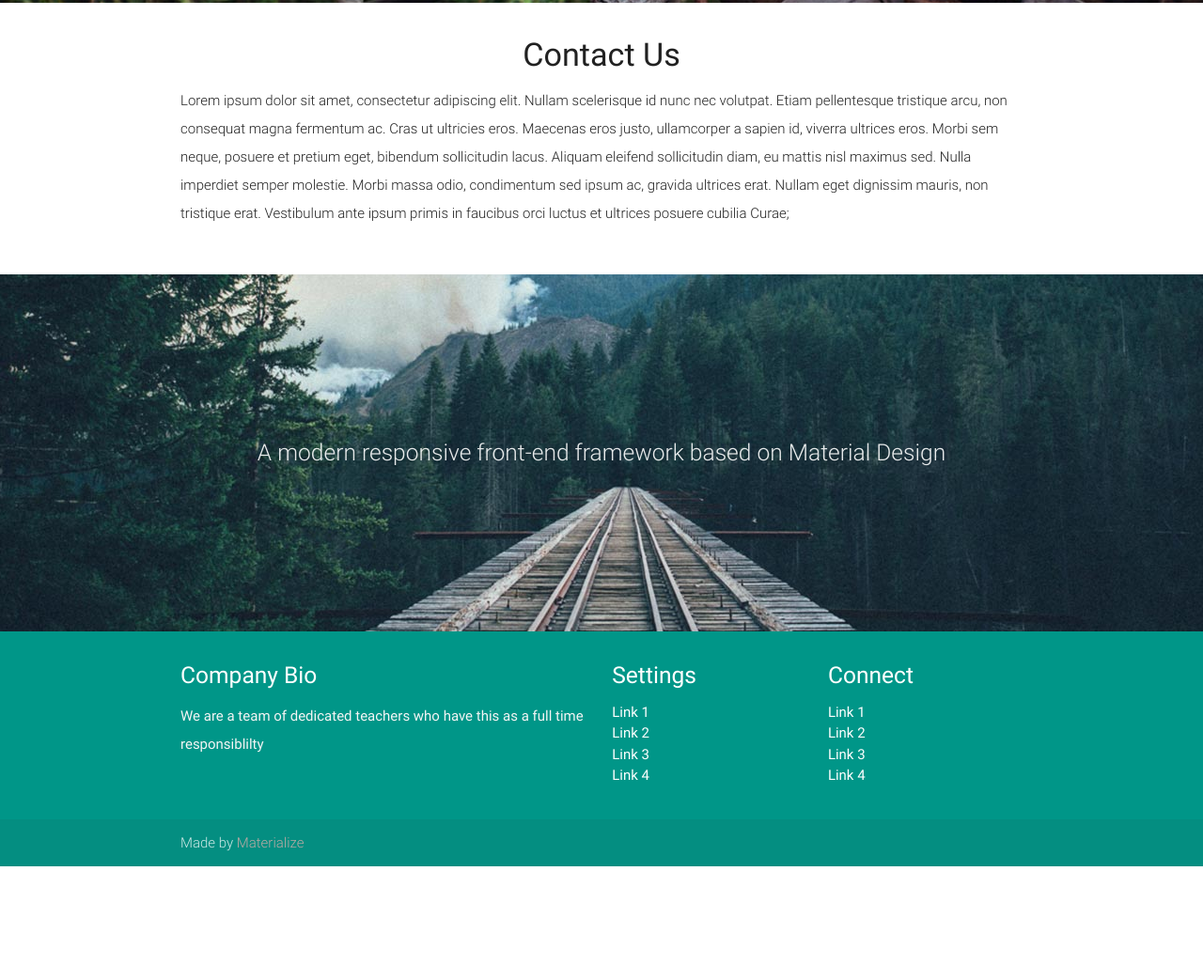
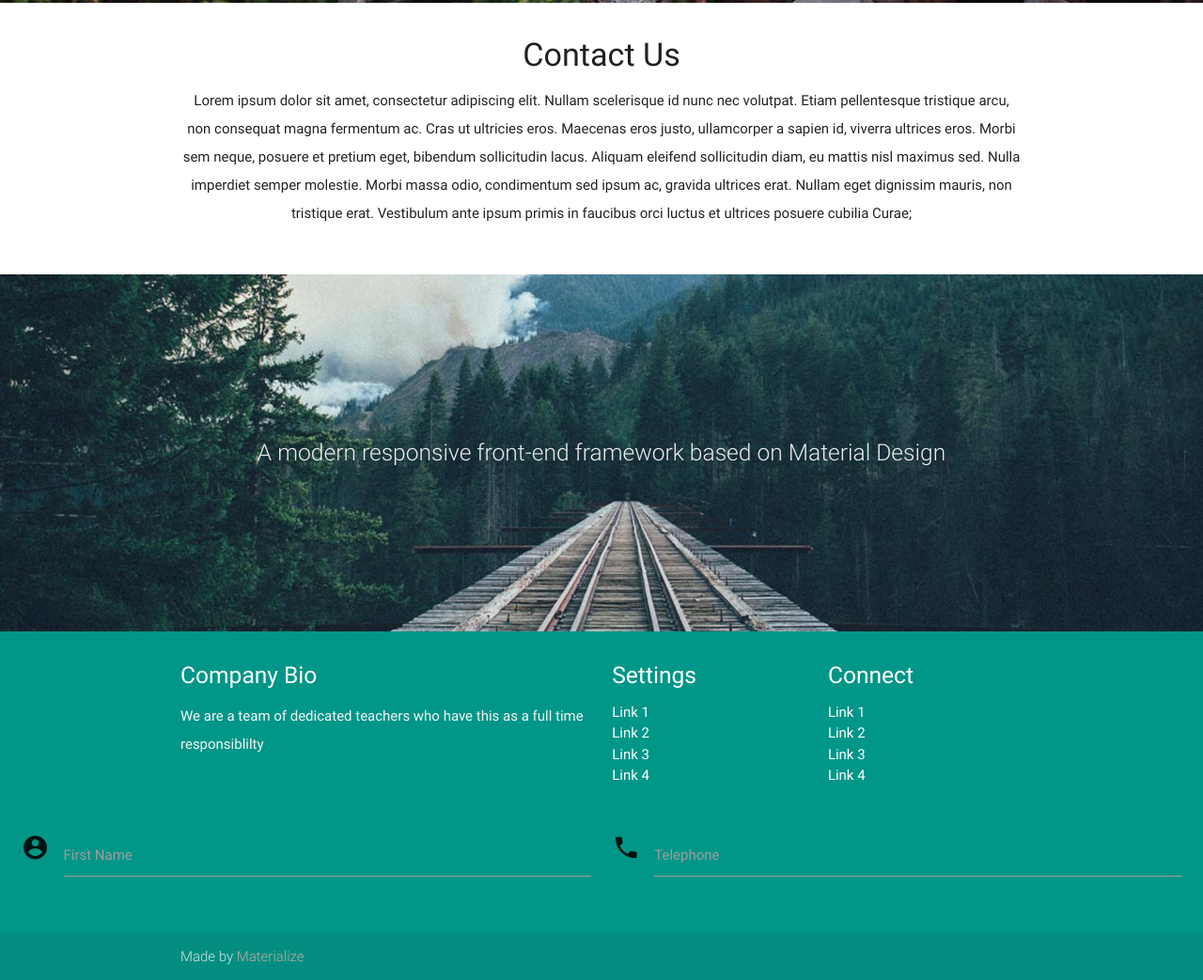
Before and after one commit to jbuzzanco/school-project, a plain HTML site: page index.html in a window 1280 px wide. Shown: the part 1368-2411 px from the top of the page at 94% size. Before the commit the page ends 2290 px from the top, so only its background shows below. Drawn offline with nearby package versions, Linux system fonts and the light colour scheme.

Commit message:
Adds the phone and name elements in form
in order to send an email with formspree,
not yet working,
next will add email body and email url in order to
add formspree to send emails

```diff
--- a/index.html
+++ b/index.html
@@ -100,7 +100,7 @@
         <div class="col s12 center">
           <h3><i class="mdi-content-send brown-text"></i></h3>
           <h4>Contact Us</h4>
-          <p class="left-align light">Lorem ipsum dolor sit amet, consectetur adipiscing elit. Nullam scelerisque id nunc nec volutpat. Etiam pellentesque tristique arcu, non consequat magna fermentum ac. Cras ut ultricies eros. Maecenas eros justo, ullamcorper a sapien id, viverra ultrices eros. Morbi sem neque, posuere et pretium eget, bibendum sollicitudin lacus. Aliquam eleifend sollicitudin diam, eu mattis nisl maximus sed. Nulla imperdiet semper molestie. Morbi massa odio, condimentum sed ipsum ac, gravida ultrices erat. Nullam eget dignissim mauris, non tristique erat. Vestibulum ante ipsum primis in faucibus orci luctus et ultrices posuere cubilia Curae;</p>
+          <p cxlass="left-align light">Lorem ipsum dolor sit amet, consectetur adipiscing elit. Nullam scelerisque id nunc nec volutpat. Etiam pellentesque tristique arcu, non consequat magna fermentum ac. Cras ut ultricies eros. Maecenas eros justo, ullamcorper a sapien id, viverra ultrices eros. Morbi sem neque, posuere et pretium eget, bibendum sollicitudin lacus. Aliquam eleifend sollicitudin diam, eu mattis nisl maximus sed. Nulla imperdiet semper molestie. Morbi massa odio, condimentum sed ipsum ac, gravida ultrices erat. Nullam eget dignissim mauris, non tristique erat. Vestibulum ante ipsum primis in faucibus orci luctus et ultrices posuere cubilia Curae;</p>
         </div>
       </div>
 
@@ -148,6 +148,25 @@
         </div>
       </div>
     </div>
+
+    <div class="row">
+      <form class="col s12">
+        <div class="row">
+          <div class="input-field col s6">
+            <i class="material-icons prefix">account_circle</i>
+            <input id="icon_prefix" type="text" class="validate">
+            <label for="icon_prefix">First Name</label>
+          </div>
+          <div class="input-field col s6">
+            <i class="material-icons prefix">phone</i>
+            <input id="icon_telephone" type="tel" class="validate">
+            <label for="icon_telephone">Telephone</label>
+          </div>
+        </div>
+      </form>
+  </div>
+
+
     <div class="footer-copyright">
       <div class="container">
       Made by <a class="brown-text text-lighten-3" href="http://materializecss.com">Materialize</a>
```
